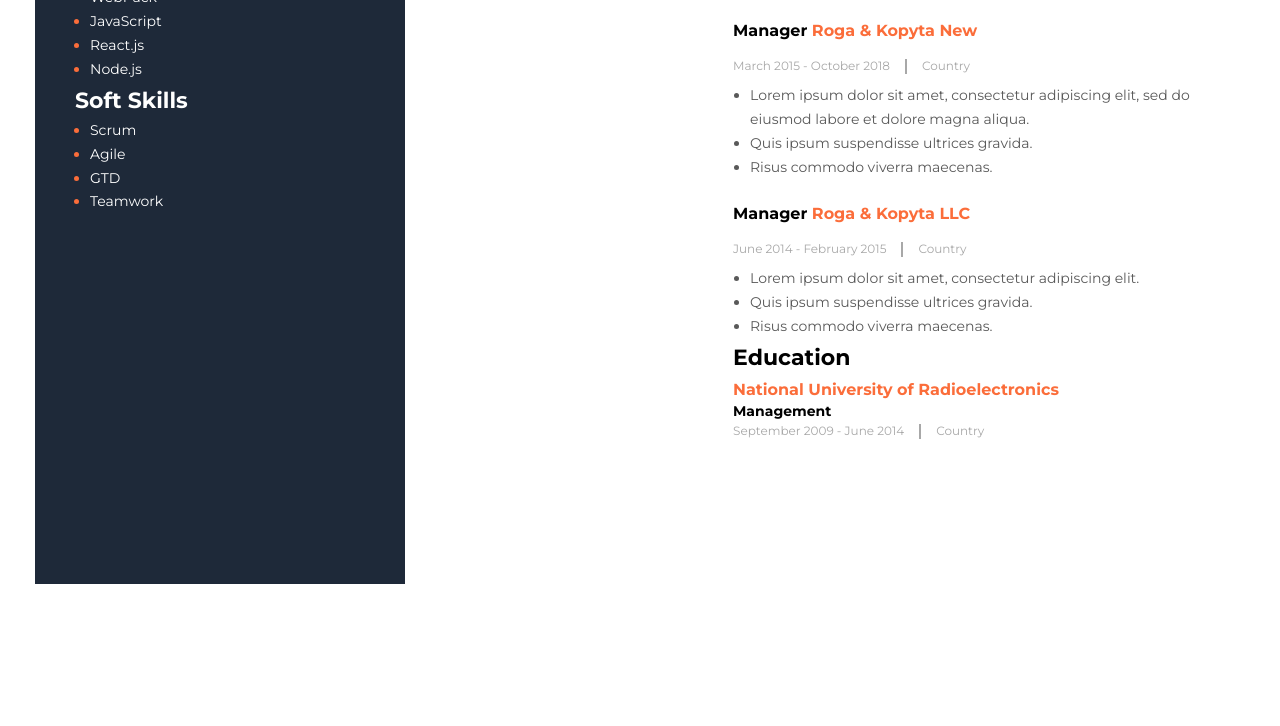
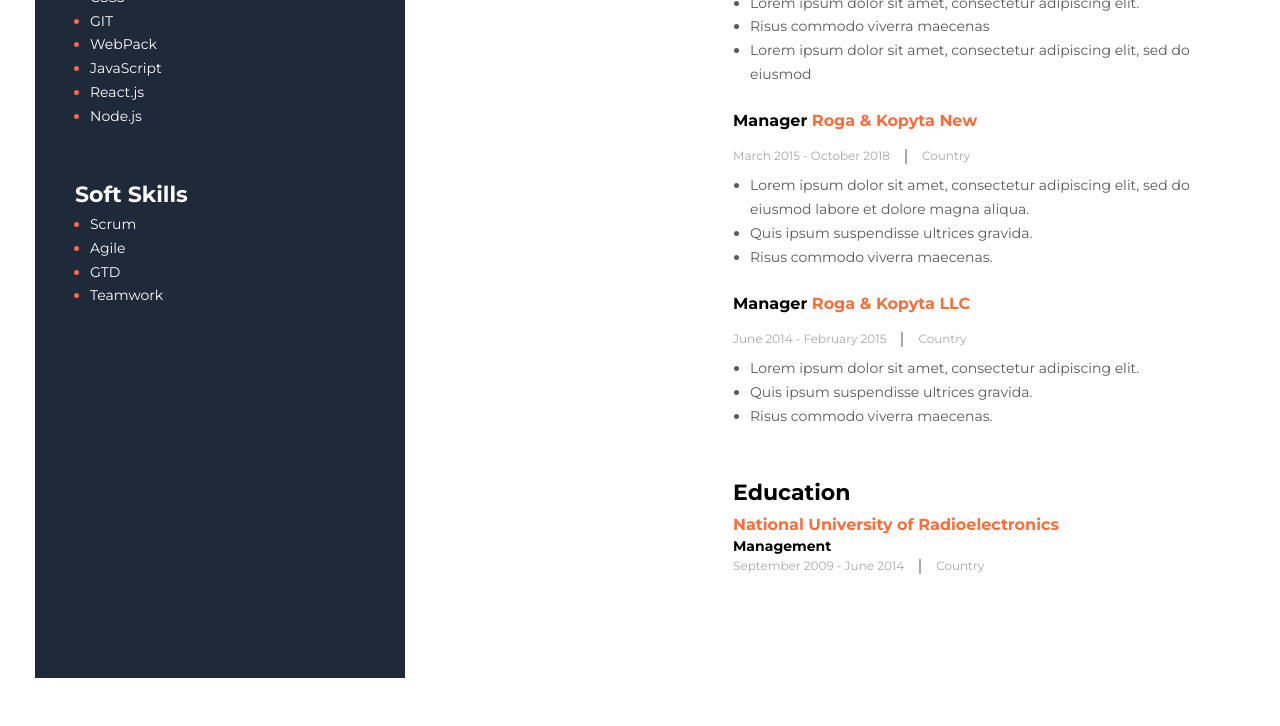
Before and after one commit to nickdavshan1984/resume_v2.0, a plain HTML site: page index.html in a window 1280 px wide. Shown: the part 672-1398 px from the top of the page. Before the commit the page ends 1263 px from the top, so only its background shows below. Drawn offline with Linux system fonts and the light colour scheme.

Commit message:
change.final

```diff
--- a/index.html
+++ b/index.html
@@ -83,7 +83,7 @@
 									</li>
 								</ol>
 							</div>
-							<div class="main__experience experience-main">
+							<div class="block-2__experience experience">
 								<h3 class="experience-main__header header-block-2 header-block">Work Experience</h3>
 								<div class="experience-main__items items-experience">
 									<div class="items-experience__item item-experience">
@@ -126,7 +126,7 @@
 									</div>
 								</div>
 							</div>
-							<div class="main__education education">
+							<div class="block-2__education education">
 								<h3 class="education__header header-block-2 header-block">Education</h3>
 								<div class="education__title title-main">National University of Radioelectronics</div>
 								<div class="education__title title-function">Management</div>
--- a/scss/style.scss
+++ b/scss/style.scss
@@ -114,10 +114,11 @@ $lb-1-left: 0 0 0 15px;
 }
 .info {
 	&__contacts {
+		margin: 0 0 47px 0;
 	}
 
 	&__tech-skills {
-
+		margin: 0 0 47px 0;
 	}
 }
 .contacts {
@@ -190,9 +191,15 @@ $lb-1-left: 0 0 0 15px;
 	}
 
 	&__about {
+		margin: 0 0 40px 0;
 	}
 
 	&__projects {
+		margin: 0 0 50px 0;
+	}
+
+	&__experience {
+		margin: 0 0 45px 0;
 	}
 
 	li {
@@ -245,7 +252,7 @@ $lb-1-left: 0 0 0 15px;
       color: #fb6d3a;
    }
 }
-.experience-main {
+.experience {
 
 	&__header {
 	}
@@ -300,12 +307,15 @@ $lb-1-left: 0 0 0 15px;
 .education {
 
 	&__header {
+		margin: 0 0 5px 0;
 	}
 
 	&__title {
+		margin: 0 0 5px 0;
 	}
 
 	&__data {
+		margin: 0 0 5px 0;
 	}
 }
 }
```
Also changed, not shown: css/style.css.
